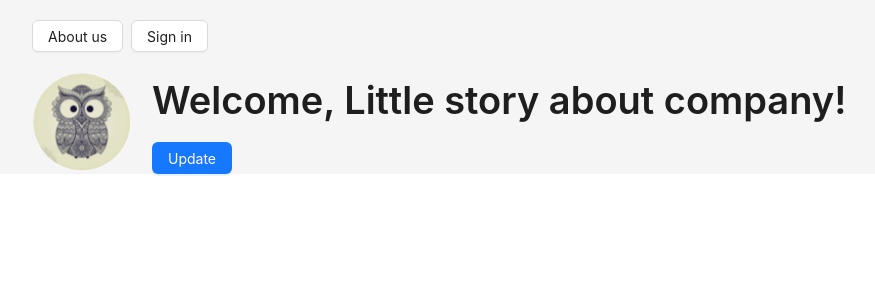
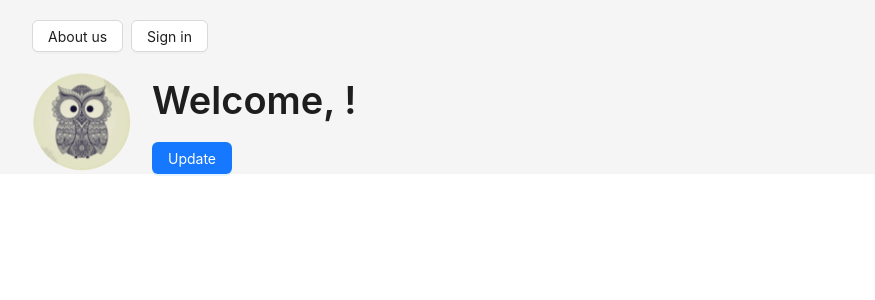
Before and after one commit to alexandergoncharov/frontendTask, a React (Create React App) app: page /profile in a window 1280 px wide. Shown: the top 300 px of the page, without its empty margins (18-893 px from the left). Built offline with nearby package versions, Linux system fonts and the light colour scheme; no server answers.

Commit message:
Fix default name for profile page

```diff
--- a/src/pages/Profile.tsx
+++ b/src/pages/Profile.tsx
@@ -6,7 +6,7 @@ import { getProfileInfo } from "../service/Profile";
 const { Title } = Typography;
 
 const Profile = () => {
-    const [name, setName] = useState("Little story about company");
+    const [name, setName] = useState("");
 
     useEffect(() => {
         const token = localStorage.getItem("userToken");
```
